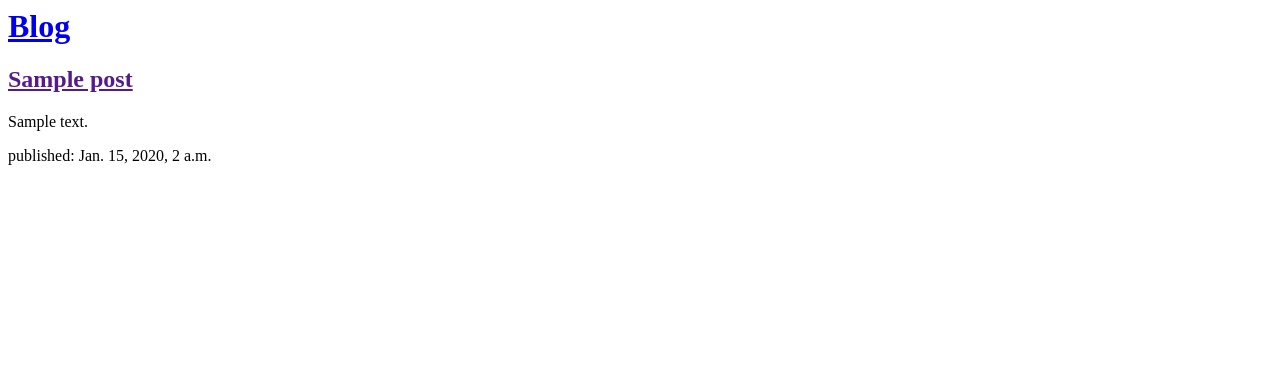
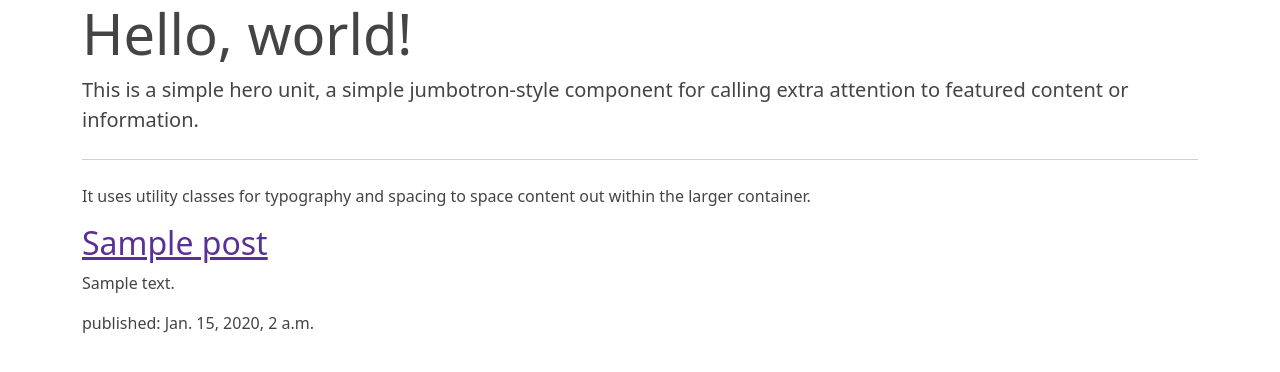
Before and after one commit to atechavimol/django_blog, a Django app: page / in a window 1280 px wide. Shown: the top 372 px of the page. Run offline with Django 3.2, Linux system fonts and the light colour scheme; tables that the repository leaves empty hold one stand-in row (values such as "Sample post").

Commit message:
Detail page for posts

```diff
--- /dev/null
+++ b/blog/templates/blog/base.html
@@ -0,0 +1,30 @@
+{% load static %}
+<!DOCTYPE html>
+<html>
+    <head>
+        <title>Django Girls blog</title>
+        <link rel="stylesheet" href="https://bootswatch.com/5/pulse/bootstrap.min.css">
+        <link href='//fonts.googleapis.com/css?family=Lobster&subset=latin,latin-ext' rel='stylesheet' type='text/css'>
+        <link rel="stylesheet" href="{% static '/css/blog.css' %}">
+    </head>
+    <body>
+        <header class="page-header">
+          <div class="container jumbotron jumbotron-fluid">
+              <h1 class="display-4">Hello, world!</h1>
+              <p class="lead">This is a simple hero unit, a simple jumbotron-style component for calling extra attention to featured content or information.</p>
+              <hr class="my-4">
+              <p>It uses utility classes for typography and spacing to space content out within the larger container.</p>
+
+            </div>
+        </header>
+
+        <div class="container">
+            <div class="row">
+                <div class="col">
+                  {% block content %}
+                  {% endblock %}
+                </div>
+            </div>
+        </div>
+    </body>
+</html>
--- a/blog/templates/blog/post_list.html
+++ b/blog/templates/blog/post_list.html
@@ -1,12 +1,13 @@
-<header>
-    <h1><a href="/">Blog</a></h1>
-</header>
+{% extends 'blog/base.html' %}
 
+{% block content %}
     {% for post in posts %}
         <article>
 
-        <h2><a href="">{{ post.title }}</a></h2>
+            <h2><a href="{% url 'post_detail' pk=post.pk %}">{{ post.title }}</a></h2>
             <p>{{ post.text|linebreaksbr }}</p>
              <time>published: {{ post.published_date }}</time>
         </article>
     {% endfor %}
+
+{% endblock %}
--- a/blog/urls.py
+++ b/blog/urls.py
@@ -2,5 +2,6 @@ from django.urls import path
 from . import views
 
 urlpatterns = [
-    path('', views.post_list, name='post_list')
+    path('', views.post_list, name='post_list'),
+    path('post/<int:pk>/', views.post_detail, name='post_detail'),
 ]
--- a/blog/views.py
+++ b/blog/views.py
@@ -1,4 +1,4 @@
-from django.shortcuts import render
+from django.shortcuts import render, get_object_or_404
 from django.utils import timezone
 from .models import Post
 
@@ -6,3 +6,7 @@ from .models import Post
 def post_list(request):
     post = Post.objects.filter(published_date__lte=timezone.now()).order_by('published_date')
     return render(request, 'blog/post_list.html', {'posts': post})
+
+def post_detail(request, pk):
+    post = get_object_or_404(Post, pk=pk)
+    return render(request, 'blog/post_detail.html', {'post': post})
```
Also changed, not shown: blog/templates/blog/post_detail.html (added, +15 -0 lines), blog/static/css/blog.css (added). Lines whose indentation alone changed are shown as unchanged.
